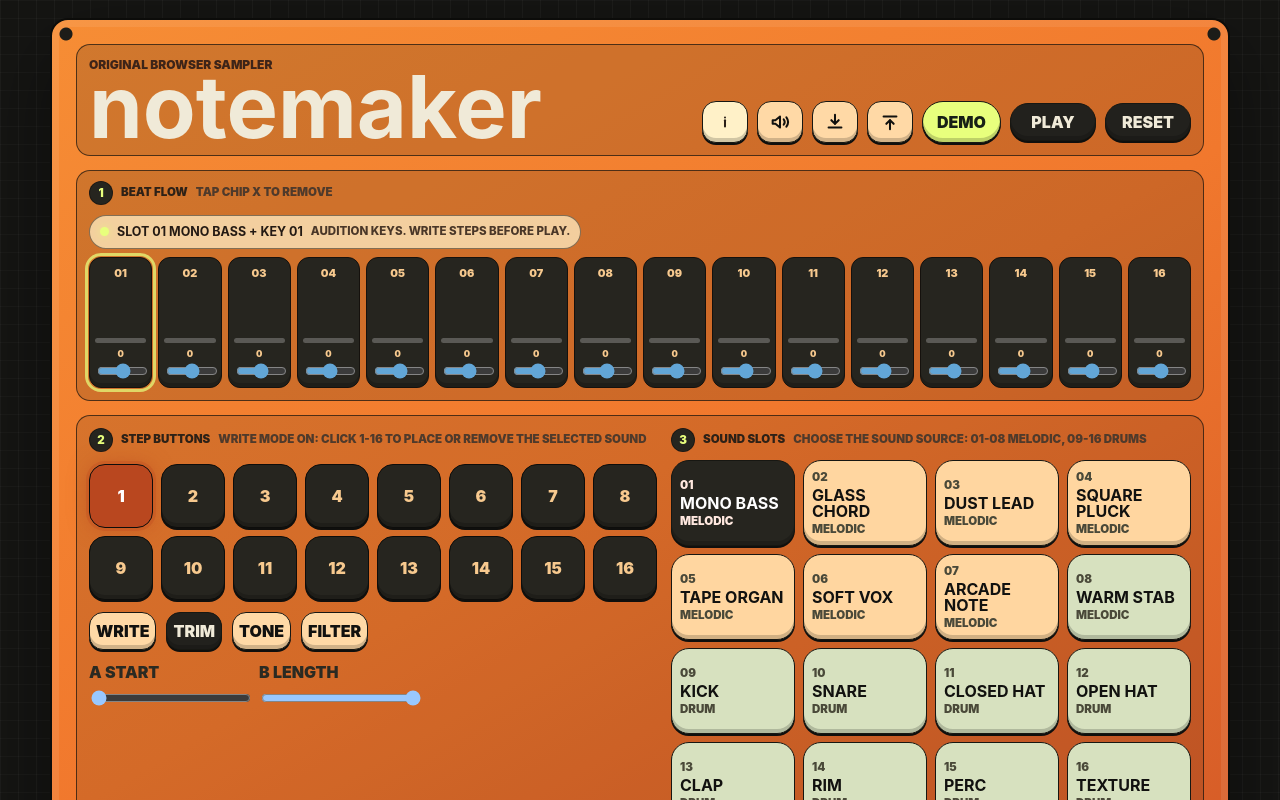
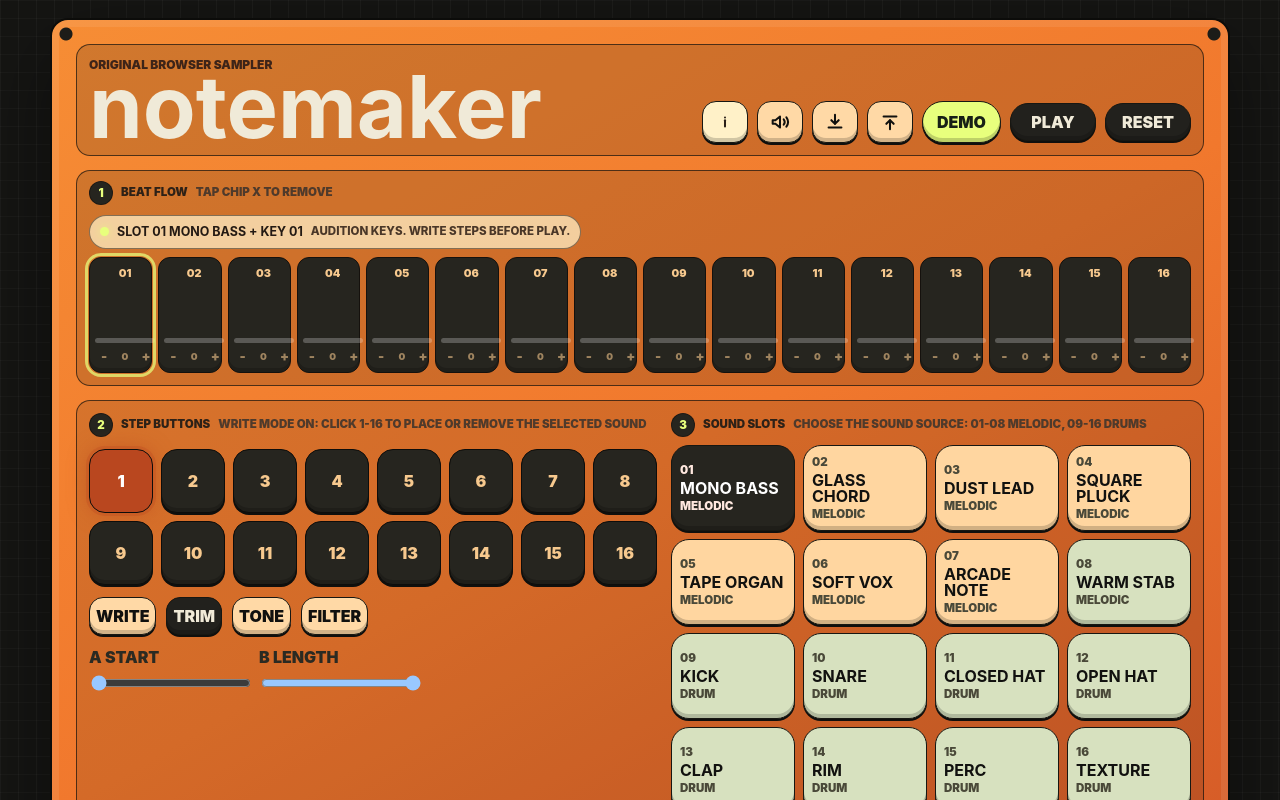
Before and after one commit to DheerajRay/NoteMaker, a React (Vite) app: page / in a window 1280 px wide. Shown: the top 800 px of the page. Built offline with nearby package versions, Linux system fonts and the light colour scheme.

Commit message:
feat: compact beat timing controls

```diff
--- a/scripts/smoke-check.mjs
+++ b/scripts/smoke-check.mjs
@@ -95,6 +95,7 @@ const metrics = await mobile.evaluate(() => ({
   clientWidth: document.documentElement.clientWidth,
   scrollHeight: document.documentElement.scrollHeight,
   undersized: Array.from(document.querySelectorAll("button"))
+    .filter((button) => !button.closest(".flow-timing-control"))
     .map((button) => {
       const bounds = button.getBoundingClientRect();
       return { label: button.getAttribute("aria-label") ?? button.textContent?.trim(), width: bounds.width, height: bounds.height };
--- a/src/components/Po33Device.tsx
+++ b/src/components/Po33Device.tsx
@@ -411,18 +411,25 @@ function BeatFlowStrip({
               )}
             </div>
             <span className={`flow-playhead ${playing && isCurrent ? "is-running" : ""}`} aria-hidden="true" />
-            <label className="flow-timing-control">
+            <div className="flow-timing-control" aria-label={`Timing offset for beat ${format2(step.index + 1)}`}>
+              <button
+                type="button"
+                aria-label={`Move beat ${format2(step.index + 1)} earlier`}
+                disabled={timingOffsetTicks <= -3}
+                onClick={() => onAdjustTimingOffset(step.index, -1)}
+              >
+                -
+              </button>
               <span aria-hidden="true">{formatSigned(timingOffsetTicks)}</span>
-              <input
-                type="range"
-                aria-label={`Timing offset for beat ${format2(step.index + 1)}`}
-                min={-3}
-                max={3}
-                step={1}
-                value={timingOffsetTicks}
-                onChange={(event) => onAdjustTimingOffset(step.index, Number(event.target.value) - timingOffsetTicks)}
-              />
-            </label>
+              <button
+                type="button"
+                aria-label={`Move beat ${format2(step.index + 1)} later`}
+                disabled={timingOffsetTicks >= 3}
+                onClick={() => onAdjustTimingOffset(step.index, 1)}
+              >
+                +
+              </button>
+            </div>
           </div>
         );
       })}
--- a/src/styles.css
+++ b/src/styles.css
@@ -272,7 +272,7 @@ h2 {
 }
 
 .flow-step {
-  min-height: 112px;
+  min-height: 98px;
   position: relative;
   display: grid;
   grid-template-rows: auto 1fr auto auto;
@@ -367,26 +367,50 @@ h2 {
 }
 
 .flow-timing-control {
-  display: grid;
-  gap: 2px;
+  min-height: 18px;
+  display: inline-grid;
+  grid-template-columns: 1fr auto 1fr;
+  gap: 3px;
   align-items: center;
 }
 
 .flow-timing-control span {
+  min-width: 18px;
   color: #15110d;
-  font-size: 0.56rem;
+  font-size: 0.6rem;
   font-weight: 900;
+  line-height: 1;
   text-align: center;
 }
 
-.flow-step:not(.has-events) .flow-timing-control span {
+.flow-step:not(.has-events) .flow-timing-control span,
+.flow-step:not(.has-events) .flow-timing-control button {
   color: #f7c98e;
+  opacity: 0.58;
 }
 
-.flow-timing-control input {
-  width: 100%;
-  min-height: 10px;
-  accent-color: #62a6d7;
+.flow-timing-control button {
+  min-width: 18px;
+  min-height: 18px;
+  padding: 0;
+  border: 0;
+  border-radius: 5px;
+  background: transparent;
+  color: #2f7fba;
+  box-shadow: none;
+  font-size: 0.82rem;
+  font-weight: 900;
+  line-height: 1;
+}
+
+.flow-timing-control button:not(:disabled):hover,
+.flow-timing-control button:not(:disabled):focus-visible {
+  background: rgba(98, 166, 215, 0.18);
+}
+
+.flow-timing-control button:disabled {
+  color: rgba(33, 32, 27, 0.28);
+  cursor: not-allowed;
 }
 
 .empty-pattern-hint {
@@ -954,7 +978,7 @@ h2 {
   }
 
   .flow-step {
-    min-height: 92px;
+    min-height: 82px;
     gap: 4px;
     padding: 6px 4px 5px;
     border-radius: 10px;
@@ -980,11 +1004,19 @@ h2 {
   }
 
   .flow-timing-control {
-    gap: 1px;
+    min-height: 16px;
+    gap: 2px;
   }
 
   .flow-timing-control span {
-    font-size: 0.5rem;
+    min-width: 16px;
+    font-size: 0.54rem;
+  }
+
+  .flow-timing-control button {
+    min-width: 16px;
+    min-height: 16px;
+    font-size: 0.74rem;
   }
 
   .step-led-bank {
```
Also changed, not shown: 2 other files (tests, documents, lock files or other folders).
